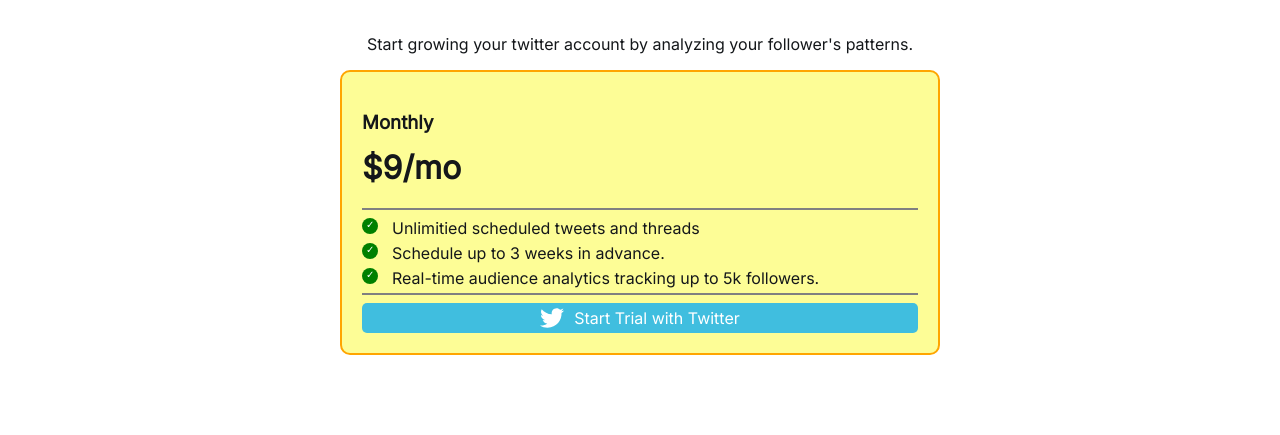
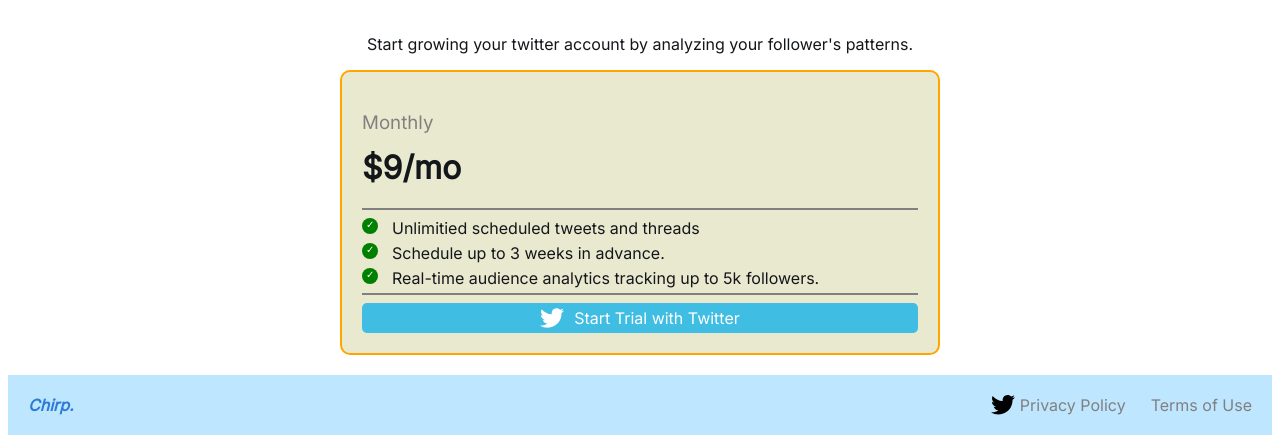
Before and after one commit to denniskontoulis123/final-project, a plain HTML site: page index.html in a window 1280 px wide. Shown: the part 1981-2416 px from the top of the page. Before the commit the page ends 2364 px from the top, so only its background shows below. Drawn offline with Linux system fonts and the light colour scheme.

Commit message:
landing page finished
working on heavily limited time so picking and choosing my wins where i can!

```diff
--- a/css/style.css
+++ b/css/style.css
@@ -70,7 +70,7 @@
   margin-right: -8px;
   display: flex;
   flex-direction: column;
-  background-color: #a5d6f5;
+  background-color: #bee6ff;
 }
 
 .twittersignin {
@@ -258,7 +258,7 @@
   flex-direction: column;
   align-items: flex-start;
   padding: 20px;
-  background-color: #FDFD96;
+  background-color: #e9e9cf;
   border: 2px solid #FFA500;
   border-radius: 10px;
   width: 100%;
@@ -269,6 +269,11 @@
 .monthly-container h3,
 .monthly-container h1 {
   width: 100%;
+}
+
+.monthly-container h3 {
+  color: gray;
+  font-weight: lighter;
 }
 
 .monthly-container h1 {
@@ -326,3 +331,28 @@
   border: 0.5px solid gray;
   width: 100%;
 }
+
+.footer a{
+  padding-top: 20px;
+  padding-bottom: 20px;
+  padding-right: 20px;
+}
+
+.footer {
+  margin-bottom: -5px;
+  width: 100%;
+  background-color: #bee6ff;
+  display: flex;
+  justify-content: space-between;
+  align-items: center;
+}
+
+.footer .chirp-logo{
+  padding-left: 10px;
+}
+
+.right-side {
+  display: flex;
+  align-items: center;
+  gap: 5px;
+}
--- a/index.html
+++ b/index.html
@@ -153,7 +153,14 @@
             <img src="Assets\Twitter.svg" /> Start Trial with Twitter</a>
     </div>
 </div>
-
+<div class="footer">
+    <div class="chirp-logo">Chirp.</div>
+    <div class="right-side">
+        <img src="Assets\Twitter (Black).svg" alt="black twitter icon">
+        <a href="#">Privacy Policy</a>
+        <a href="#">Terms of Use</a>
+    </div>
+</div>
 
 </body>
 </html>
```
